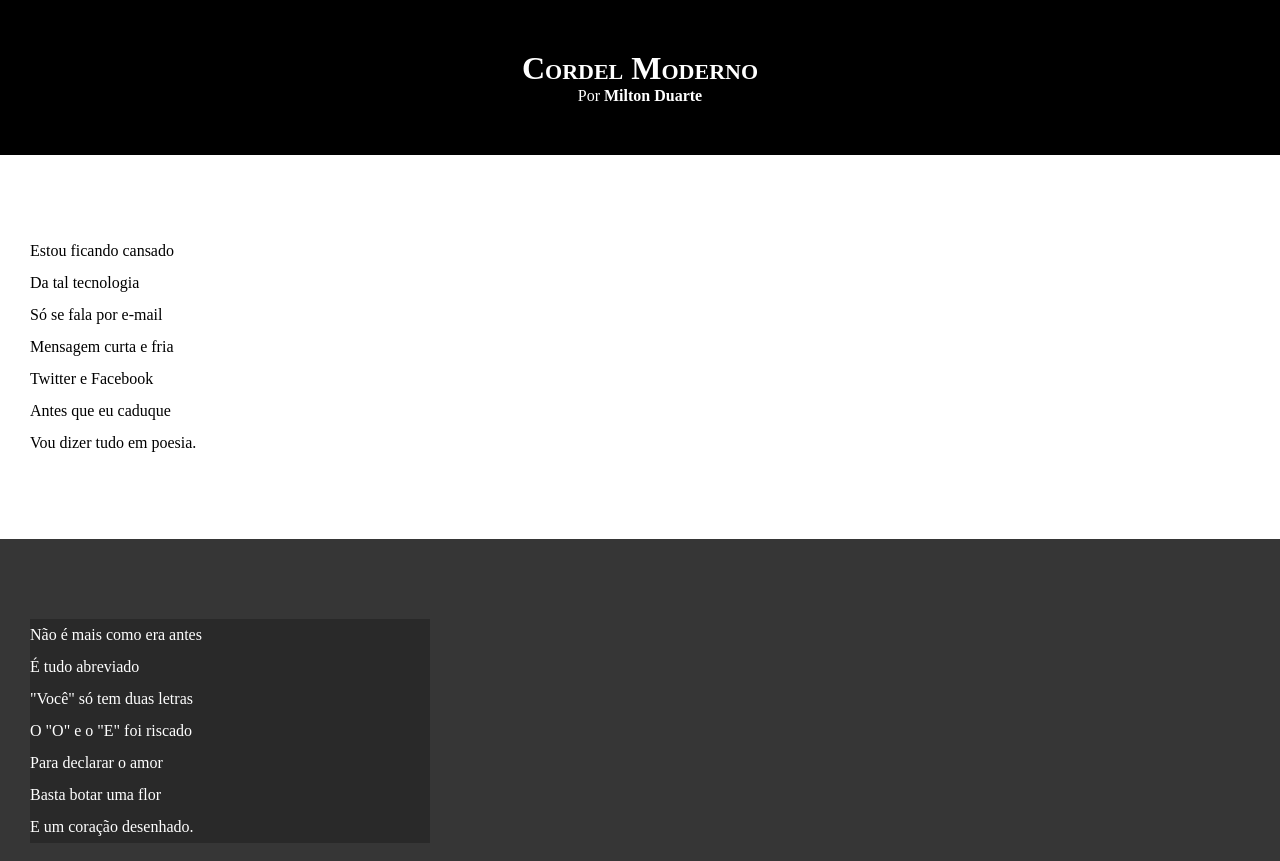
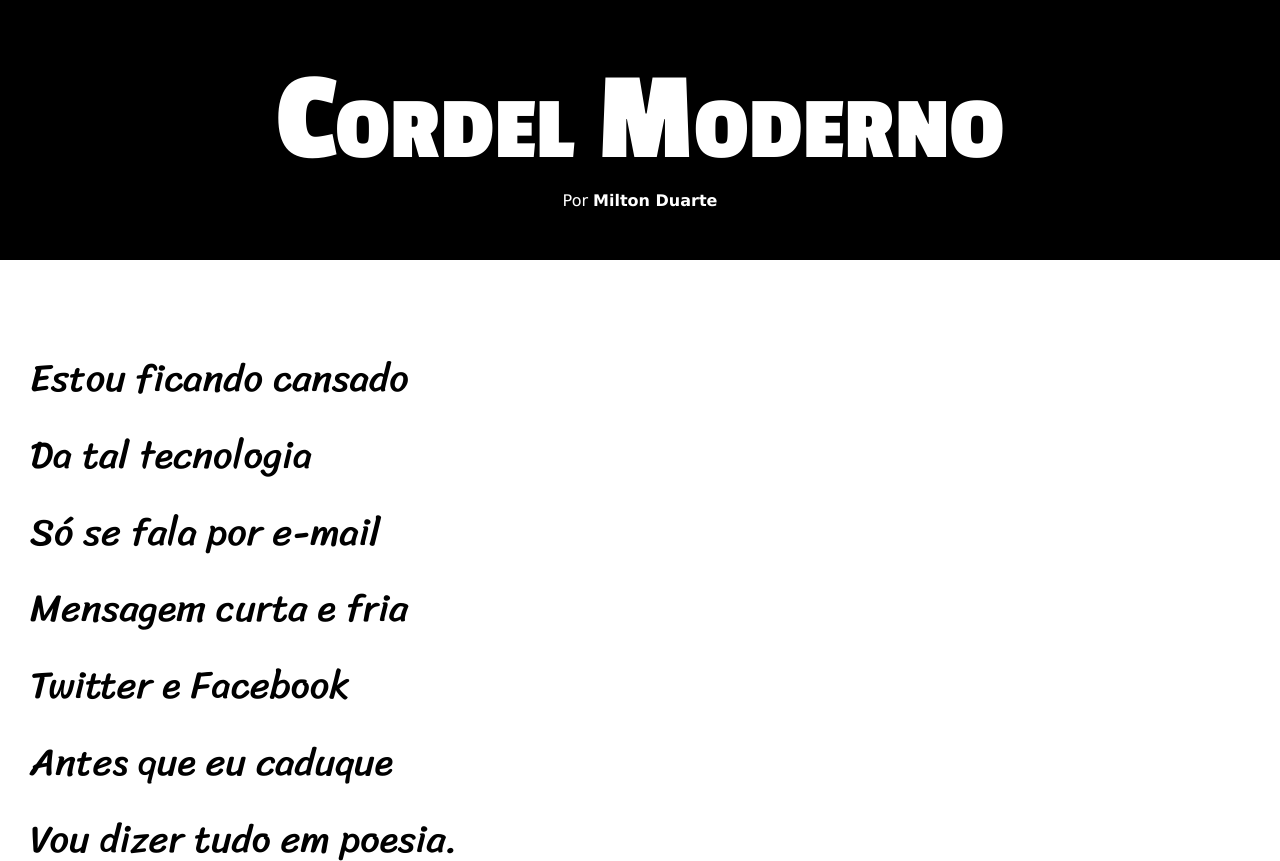
Before and after one commit to HyagoCosta/html-css, a plain HTML site: page desafio css/desafio 012/index.html in a window 1280 px wide. Shown: the top 861 px of the page. Drawn offline with Linux system fonts and the light colour scheme.

Commit message:
atualização de estili desafio 12

```diff
--- a/desafio css/desafio 012/estilo/style.css
+++ b/desafio css/desafio 012/estilo/style.css
@@ -1,5 +1,12 @@
 @charset "UTF-8";
 
+@import url('https://fonts.googleapis.com/css2?family=Passion+One:wght@400;700;900&family=Sriracha&display=swap');
+
+:root{
+    --fonte1: verdana, geneva, tahoma, sans-serif;
+    --fonte2: "Passion One", sans-serif;
+    --fonte3: "Sriracha", cursive;
+}
 *{
     margin: 0px;
     padding: 0px;
@@ -7,6 +14,7 @@
 html, body{
     min-height: 100vh;
     background-color: darkgray;
+    font-family: var(--fonte1);
 }
 header{
     background-color: black;
@@ -16,6 +24,8 @@
 header > h1{
     padding-top: 50px;
     font-variant: small-caps;
+    font-family: var(--fonte2);
+    font-size: 10vw;
 }
 header > p{
     padding-bottom: 50px;
@@ -33,6 +43,8 @@
     padding-bottom: 10vh;
     line-height: 2em;
     padding-left: 30px;
+    font-family: var(--fonte3);
+    font-size: 3vw;
 }
 section.normal{
     background-color: white;
@@ -43,7 +55,8 @@
     color: white;
 }
 section.imagem > p{
-    width: 400px;
+    display: inline-block;
+    padding: 5px;
     background-color: rgba(27, 27, 27, 0.466);
 }
 footer{
```
